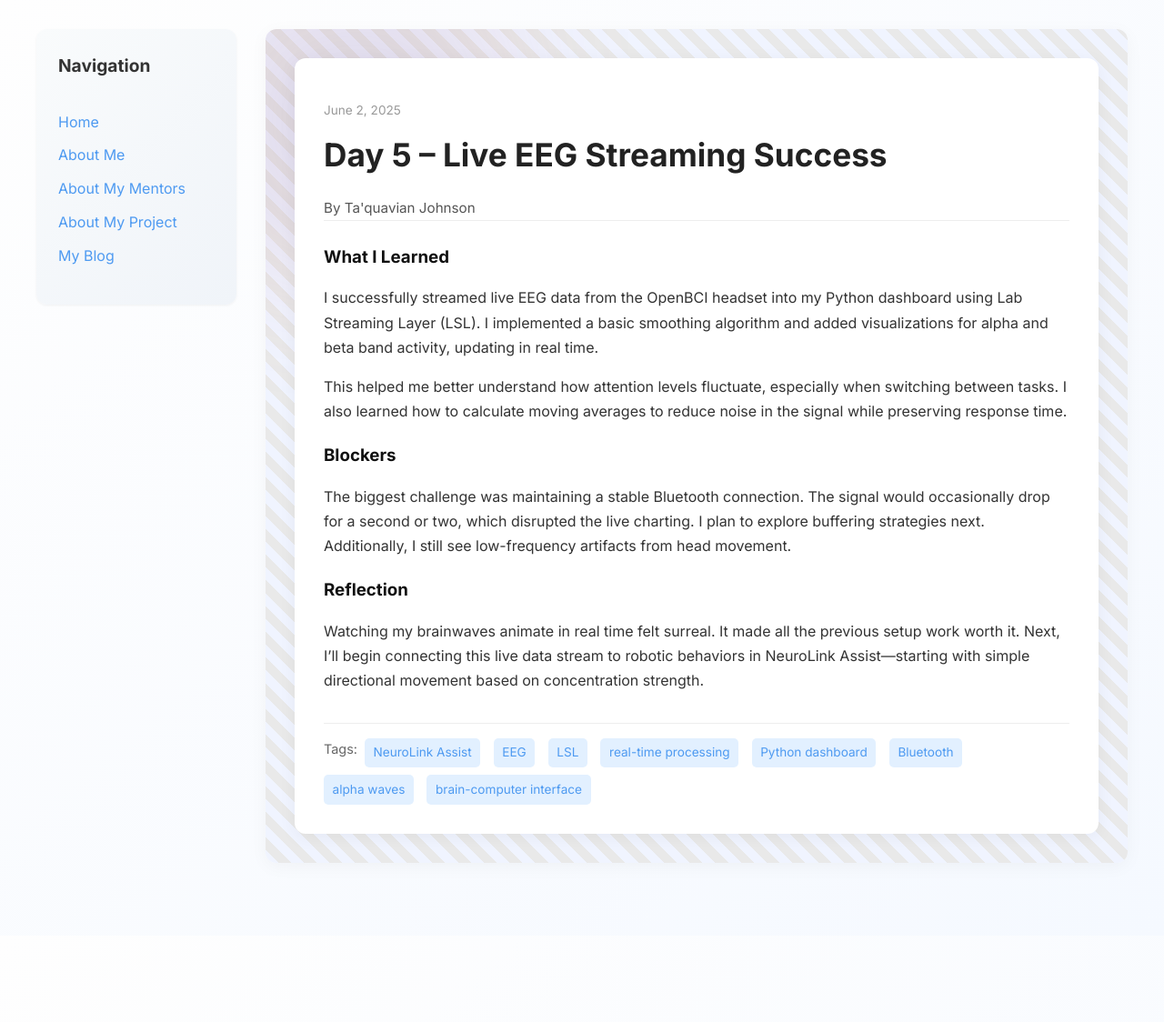
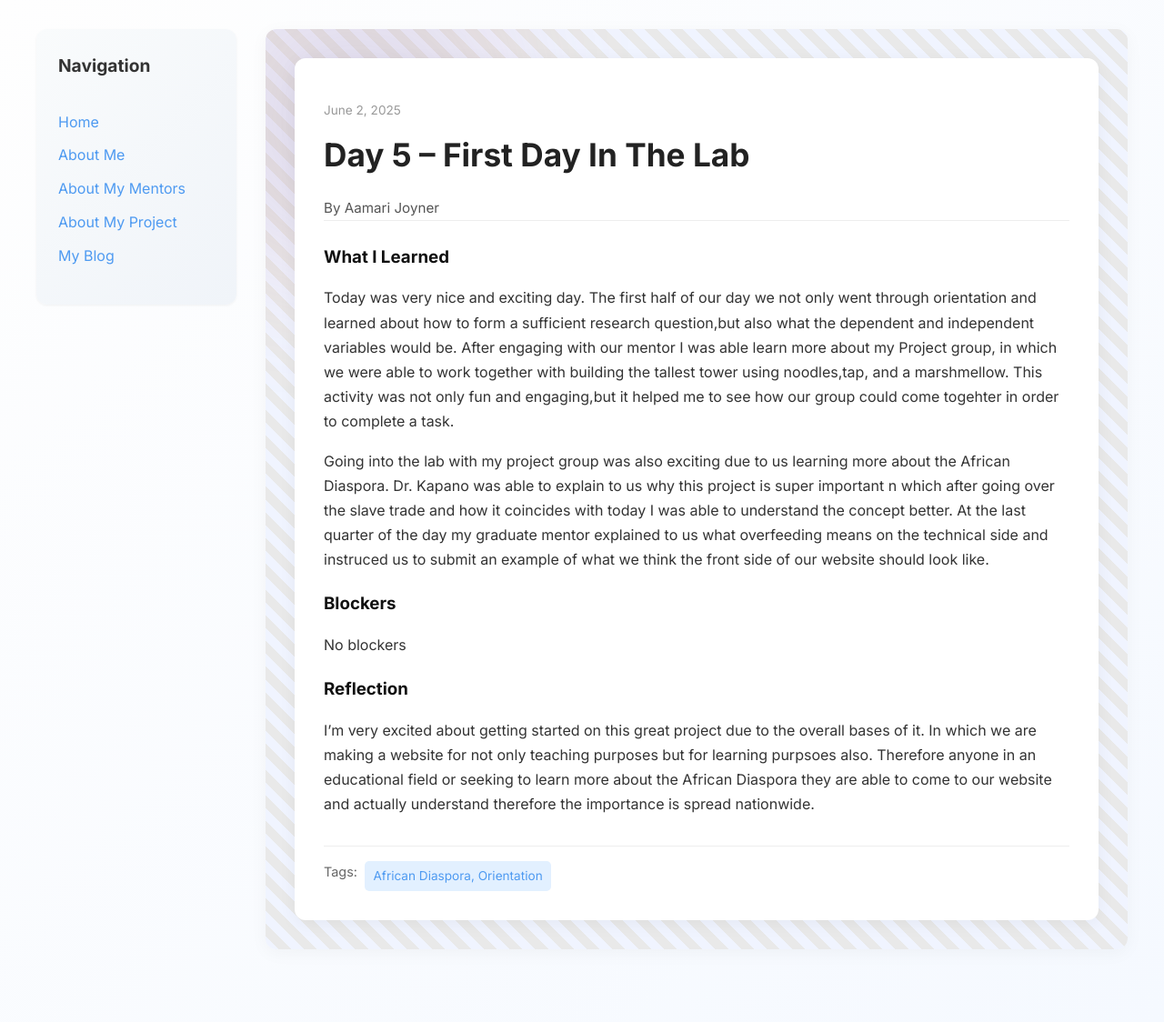
Before and after one commit to AamariJoyner/AamariJoyner.github.io, a Jekyll site: the page built from _posts/2025-06-02-day-5.md, in a window 1280 px wide. Shown: the whole page at 91% size. Built offline with Jekyll 4.4.1, drawn with Linux system fonts in a browser that asks for light colours; before the commit the page ends 1029 px from its top, so only the background shows below that.

Commit message:
Update 2025-06-02-day-5.md

```diff
--- a/_posts/2025-06-02-day-5.md
+++ b/_posts/2025-06-02-day-5.md
@@ -1,19 +1,18 @@
 ---
 layout: post
-title: "Day 5 – Live EEG Streaming Success"
+title: "Day 5 – First Day In The Lab"
 date: 2025-06-02
-author: Ta'quavian Johnson
+author: Aamari Joyner
 permalink: /day5.html
-tags: ["NeuroLink Assist", "EEG", "LSL", "real-time processing", "Python dashboard", "Bluetooth", "alpha waves", "brain-computer interface"]
+tags: ["African Diaspora, Orientation"]
 
 what_i_learned: |
-  I successfully streamed live EEG data from the OpenBCI headset into my Python dashboard using Lab Streaming Layer (LSL). I implemented a basic smoothing algorithm and added visualizations for alpha and beta band activity, updating in real time.
+  Today was very nice and exciting day. The first half of our day we not only went through orientation and learned about how to form a sufficient research question,but also what the dependent and independent variables would be. After engaging with our mentor I was able learn more about my Project group, in which we were able to work together with building the tallest tower using noodles,tap, and a marshmellow. This activity was not only fun and engaging,but it helped me to see how our group could come togehter in order to complete a task.
 
-  This helped me better understand how attention levels fluctuate, especially when switching between tasks. I also learned how to calculate moving averages to reduce noise in the signal while preserving response time.
-
+  Going into the lab with my project group was also exciting due to us learning more about the African Diaspora. Dr. Kapano was able to explain to us why this project is super important n which after going over the slave trade and how it coincides with today I was able to understand the concept better. At the last quarter of the day my graduate mentor explained to us what overfeeding means on the technical side and instruced us to submit an example of what we think the front side of our website should look like.
 blockers: |
-  The biggest challenge was maintaining a stable Bluetooth connection. The signal would occasionally drop for a second or two, which disrupted the live charting. I plan to explore buffering strategies next. Additionally, I still see low-frequency artifacts from head movement.
+  No blockers
 
 reflection: |
-  Watching my brainwaves animate in real time felt surreal. It made all the previous setup work worth it. Next, I’ll begin connecting this live data stream to robotic behaviors in NeuroLink Assist—starting with simple directional movement based on concentration strength.
+ I'm very excited about getting started on this great project due to the overall bases of it. In which we are making a website for not only teaching purposes but for learning purpsoes also. Therefore anyone in an educational field or seeking to learn more about the African Diaspora they are able to come to our website and actually understand therefore the importance is spread nationwide.
 ---
```
